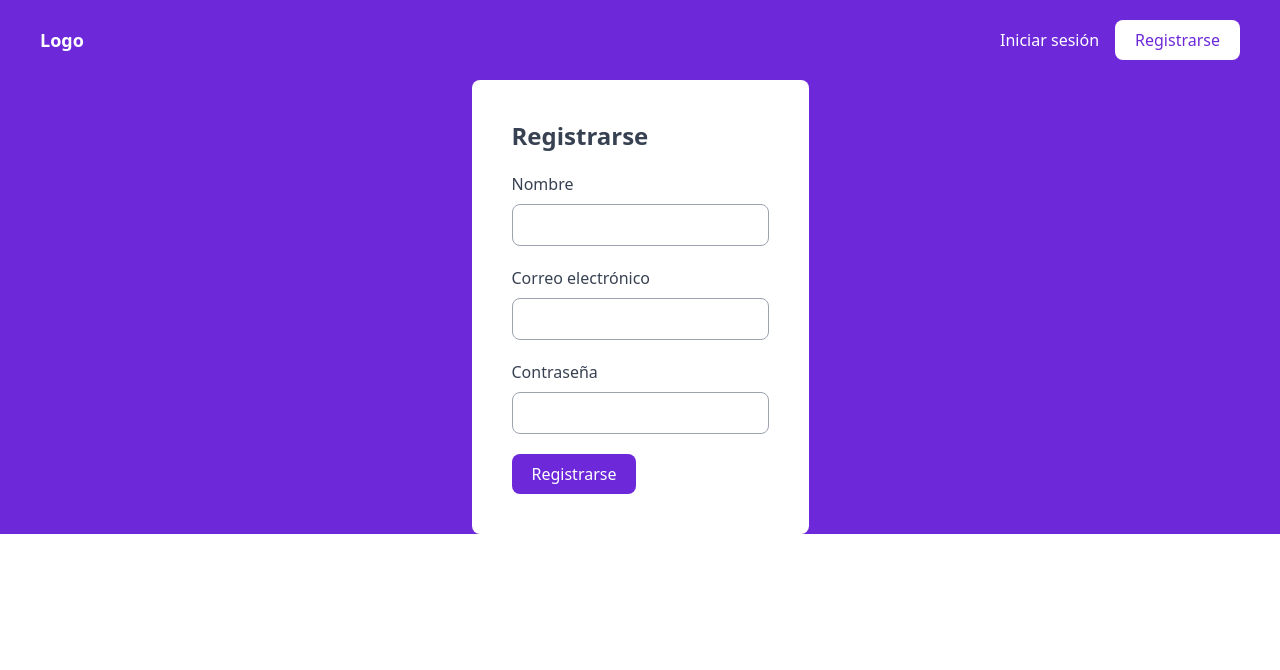
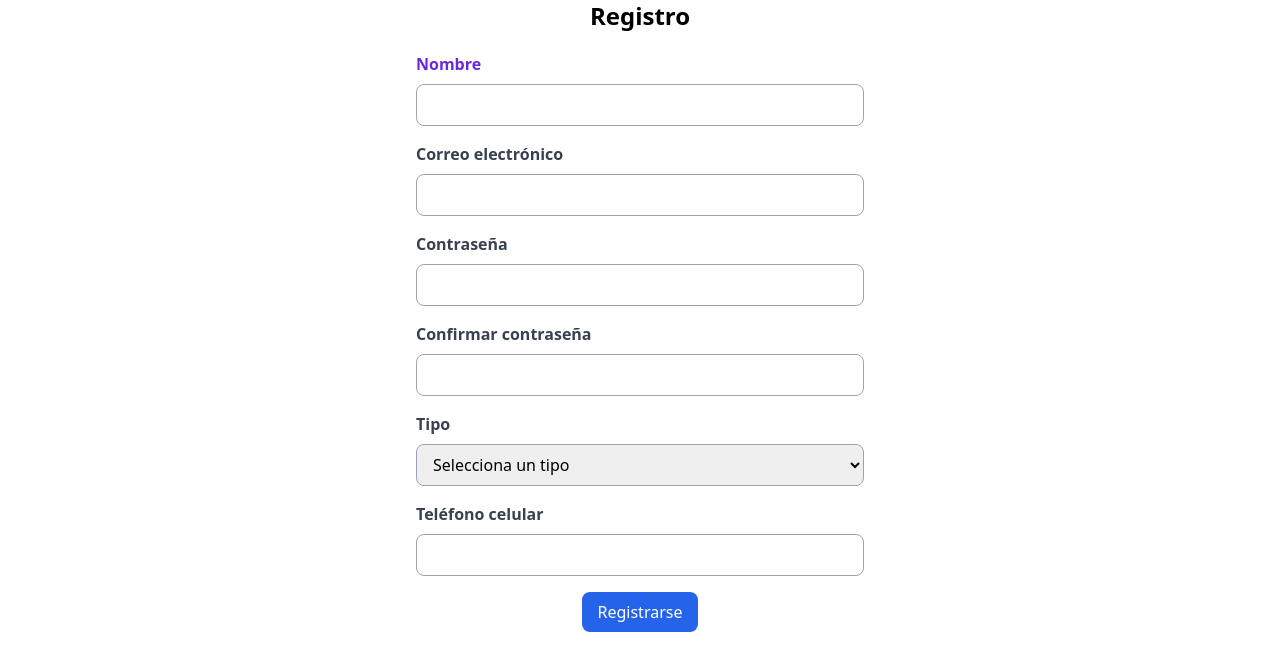
Before and after one commit to JulianFernandez1620/MyStore, a React (Create React App) app in the folder frontend/: page /registro in a window 1280 px wide. Shown: the top 670 px of the page. Built offline with nearby package versions, Linux system fonts and the light colour scheme.

Commit message:
Arreglo el registro a que cumpla con todos los datos requeridos

```diff
--- a/frontend/src/vistas/Registro.js
+++ b/frontend/src/vistas/Registro.js
@@ -1,61 +1,148 @@
-import React from 'react';
+import { useState } from "react";
+import axios from 'axios';
 
 const Registro = () => {
+    const [formData, setFormData] = useState({
+        name: "",
+        email: "",
+        password: "",
+        tipo: "",
+        cellphone: "",
+    });
+
+    const [confirmPassword, setConfirmPassword] = useState("");
+
+    const [errors, setErrors] = useState({});
+
+    const handleChange = (event) => {
+        setFormData({
+            ...formData,
+            [event.target.id]: event.target.value,
+        });
+    };
+
+    const handleSubmit = async (event) => {
+        event.preventDefault();
+        const errors = validate(formData);
+        if (Object.keys(errors).length === 0) {
+            try {
+                await axios.post('/register', formData);
+                alert('Registro exitoso');
+            } catch (error) {
+                console.error(error);
+                alert('Ocurrió un error al registrar el usuario');
+            }
+        } else {
+            setErrors(errors);
+        }
+    };
+
+    const validate = (values) => {
+        const errors = {};
+        if (!values.name.trim()) {
+            errors.name = "El nombre es requerido";
+        }
+        if (!values.email) {
+            errors.email = "El correo electrónico es requerido";
+        } else if (!/\S+@\S+\.\S+/.test(values.email)) {
+            errors.email = "El correo electrónico es inválido";
+        }
+        if (!values.password) {
+            errors.password = "La contraseña es requerida";
+        } else if (values.password.length < 6) {
+            errors.password = "La contraseña debe tener al menos 6 caracteres";
+        }
+        if (!values.tipo) {
+            errors.tipo = "El tipo es requerido";
+        } else if (values.tipo !== "vendedor" && values.tipo !== "comprador") {
+            errors.tipo = "El tipo seleccionado no es válido";
+        }
+        if (!values.cellphone) {
+            errors.cellphone = "El número de teléfono celular es requerido";
+        } else if (!/^[0-9]+$/.test(values.cellphone)) {
+            errors.cellphone = "El número de teléfono celular es inválido";
+        } else if (values.cellphone.length !== 10) {
+            errors.cellphone = "El número de teléfono celular debe tener 10 dígitos";
+        }
+        if (values.password !== confirmPassword) {
+            errors.confirmPassword = "Las contraseñas no coinciden";
+        }
+        return errors;
+    };
+
     return (
-        <div className="bg-purple-700 flex flex-col h-screen">
-            <div className="flex justify-between items-center py-5 px-10">
-                <div className="text-white font-bold text-lg">Logo</div>
-                <div className="flex items-center space-x-4">
-                    <button className="text-white font-medium hover:text-gray-300">
-                        Iniciar sesión
-                    </button>
-                    <button className="bg-white text-purple-700 font-medium px-5 py-2 rounded-lg hover:bg-gray-100">
+        <div className="max-w-md mx-auto ">
+            <h1 className="text-2xl font-bold text-center mb-5">
+                Registro
+            </h1>
+            <form onSubmit={handleSubmit}>
+                <div className="mb-4">
+                    <label htmlFor="name" className="block text-purple-700 font-bold mb-2">
+                        Nombre
+                    </label>
+                    <input type="text" id="name" className={`border ${errors.name ? "border-red-500" : "border-gray-400"} py-2 px-3 rounded-lg w-full focus:outline-none focus:ring`} required value={formData.name} onChange={handleChange} />
+                    {errors.name && (<div className="text-red-500 text-sm mt-1">{errors.name}</div>)}
+                </div>
+                <div className="mb-4">
+                    <label htmlFor="email" className="block text-gray-700 font-bold mb-2">
+                        Correo electrónico
+                    </label>
+                    <input type="text" id="email" className={`border ${errors.email ? "border-red-500" : "border-gray-400"} py-2 px-3 rounded-lg w-full focus:outline-none focus:ring`} required value={formData.email} onChange={handleChange} />
+                    {errors.email && (<div className="text-red-500 text-sm mt-1">{errors.email}</div>)}
+                </div>
+                <div className="mb-4">
+                    <label htmlFor="password" className="block text-gray-700 font-bold mb-2">
+                        Contraseña
+                    </label>
+                    <input
+                        type="password" id="password"
+                        className={`border ${errors.password ? "border-red-500" : "border-gray-400"} py-2 px-3 rounded-lg w-full focus:outline-none focus:ring`}
+                        required value={formData.password} onChange={handleChange}
+                    />
+                    {errors.password && (<div className="text-red-500 text-sm mt-1">{errors.password}</div>)}
+                </div>
+                <div className="mb-4">
+                    <label htmlFor="confirmPassword" className="block text-gray-700 font-bold mb-2">
+                        Confirmar contraseña
+                    </label>
+                    <input
+                        type="password" id="confirmPassword" className={`border ${errors.confirmPassword ? "border-red-500" : "border-gray-400"} py-2 px-3 rounded-lg w-full focus:outline-none focus:ring`}
+                        required value={confirmPassword} onChange={(event) => setConfirmPassword(event.target.value)}
+                    />
+                    {errors.confirmPassword && (<div className="text-red-500 text-sm mt-1">{errors.confirmPassword}</div>)}
+                </div>
+                <div className="mb-4">
+                    <label htmlFor="tipo" className="block text-gray-700 font-bold mb-2">
+                        Tipo
+                    </label>
+                    <select
+                        id="tipo"
+                        className={`border ${errors.tipo ? "border-red-500" : "border-gray-400"} py-2 px-3 rounded-lg w-full focus:outline-none focus:ring`}
+                        required value={formData.tipo} onChange={handleChange}
+                    >
+                        <option value="">Selecciona un tipo</option>
+                        <option value="vendedor">Vendedor</option>
+                        <option value="comprador">Comprador</option>
+                    </select>
+                    {errors.tipo && (<div className="text-red-500 text-sm mt-1">{errors.tipo}</div>)}
+                </div>
+                <div className="mb-4">
+                    <label htmlFor="cellphone" className="block text-gray-700 font-bold mb-2">
+                        Teléfono celular
+                    </label>
+                    <input
+                        type="text" id="cellphone"
+                        className={`border ${errors.cellphone ? "border-red-500" : "border-gray-400"} py-2 px-3 rounded-lg w-full focus:outline-none focus:ring`}
+                        required value={formData.cellphone} onChange={handleChange}
+                    />
+                    {errors.cellphone && (<div className="text-red-500 text-sm mt-1">{errors.cellphone}</div>)}
+                </div>
+                <div className="flex justify-center">
+                    <button type="submit" className="bg-blue-600 text-white px-4 py-2 rounded-lg hover:bg-blue-700 focus:outline-none focus:bg-blue-700">
                         Registrarse
                     </button>
                 </div>
-            </div>
-            <div className="flex-grow flex items-center justify-center">
-                <form className="bg-white rounded-lg p-10">
-                    <div className="text-2xl font-bold text-gray-700 mb-5">Registrarse</div>
-                    <div className="mb-5">
-                        <label htmlFor="name" className="block text-gray-700 font-medium mb-2">
-                            Nombre
-                        </label>
-                        <input
-                            type="text"
-                            id="name"
-                            className="border border-gray-400 py-2 px-3 rounded-lg w-full focus:outline-none focus:ring focus:border-purple-500"
-                            required
-                        />
-                    </div>
-                    <div className="mb-5">
-                        <label htmlFor="email" className="block text-gray-700 font-medium mb-2">
-                            Correo electrónico
-                        </label>
-                        <input
-                            type="email"
-                            id="email"
-                            className="border border-gray-400 py-2 px-3 rounded-lg w-full focus:outline-none focus:ring focus:border-purple-500"
-                            required
-                        />
-                    </div>
-                    <div className="mb-5">
-                        <label htmlFor="password" className="block text-gray-700 font-medium mb-2">
-                            Contraseña
-                        </label>
-                        <input
-                            type="password"
-                            id="password"
-                            className="border border-gray-400 py-2 px-3 rounded-lg w-full focus:outline-none focus:ring focus:border-purple-500"
-                            required
-                        />
-                    </div>
-                    <button className="bg-purple-700 text-white font-medium py-2 px-5 rounded-lg hover:bg-purple-800">
-                        Registrarse
-                    </button>
-                </form>
-            </div>
-            <div className="bg-white h-96"></div>
+            </form>
         </div>
     );
 };
```
